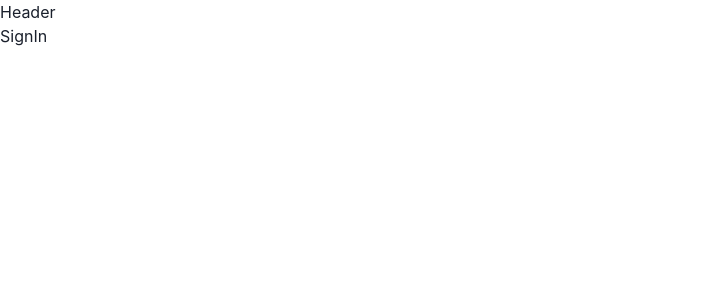
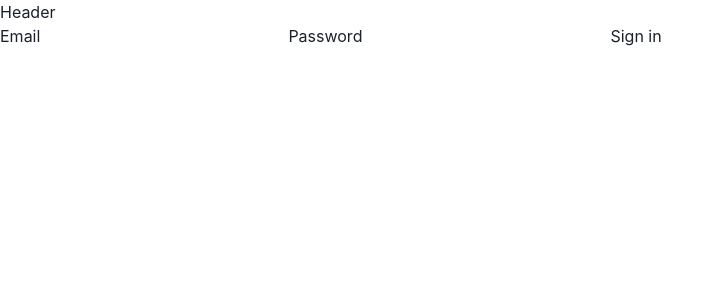
Before and after one commit to samuelsilvadev/auth-with-graphql, a React (Create React App) app in the folder app/: page /sign-in in a window 1280 px wide. Shown: the top 300 px of the page, without its empty margins (0-723 px from the left). Built offline with nearby package versions, Linux system fonts and the light colour scheme; no server answers.

Commit message:
feat(app): authenticate user and make it globally available
- Created AuthContext to manage authenticated user
- Added sign in mutation call

```diff
--- a/app/src/App.tsx
+++ b/app/src/App.tsx
@@ -1,6 +1,7 @@
 import { lazy } from "react";
 import { Routes, Route } from "react-router-dom";
 import Layout from "./components/layout/Layout";
+import { AuthProvider } from "./state/auth/AuthContext";
 
 const Home = lazy(() => import("./views/home/Home"));
 const SignIn = lazy(() => import("./views/sign-in/SignIn"));
@@ -8,6 +9,7 @@ const SignUp = lazy(() => import("./views/sign-up/SignUp"));
 
 function App() {
   return (
+    <AuthProvider>
       <Routes>
         <Route path="/" element={<Layout />}>
           <Route index element={<Home />} />
@@ -15,6 +17,7 @@ function App() {
           <Route path="/sign-up" element={<SignUp />} />
         </Route>
       </Routes>
+    </AuthProvider>
   );
 }
 
--- /dev/null
+++ b/app/src/components/header/Header.tsx
@@ -0,0 +1,9 @@
+import { useAuth } from "../../state/auth/AuthContext";
+
+function Header() {
+  const { isAuthenticated } = useAuth();
+
+  return <header>{isAuthenticated ? "Welcome" : "Header"}</header>;
+}
+
+export default Header;
--- a/app/src/components/layout/Layout.tsx
+++ b/app/src/components/layout/Layout.tsx
@@ -1,10 +1,11 @@
 import { Suspense } from "react";
 import { Outlet } from "react-router-dom";
+import Header from "../header/Header";
 
 function Layout() {
   return (
     <>
-      <header>Header</header>
+      <Header />
       <Suspense fallback="loading...">
         <Outlet />
       </Suspense>
--- /dev/null
+++ b/app/src/state/auth/AuthContext.tsx
@@ -0,0 +1,65 @@
+import { createContext, useContext, useState } from "react";
+import { useGetLoggedInUser } from "./useGetLoggedInUser";
+
+type TAuthContext = {
+  isAuthenticated: boolean;
+  saveUserCredentials: (email: string, password: string) => void;
+};
+type TAuthProviderProps = { children: React.ReactNode };
+type TUserCredentials = { email: string | null; password: string | null };
+
+const AuthContext = createContext<TAuthContext>({
+  isAuthenticated: false,
+  saveUserCredentials: () => void 0,
+});
+
+function getUserFromStorage(): {
+  email: string | null;
+  password: string | null;
+} | null {
+  try {
+    const user = window.localStorage.getItem("AWG_USER");
+
+    if (user) {
+      return JSON.parse(user);
+    }
+  } catch (error) {
+    console.error(error);
+  }
+
+  return null;
+}
+
+export const AuthProvider = ({ children }: TAuthProviderProps) => {
+  const [userCredential, setUserCredentials] =
+    useState<TUserCredentials | null>(getUserFromStorage());
+
+  const { data, loading } = useGetLoggedInUser({
+    email: userCredential?.email ?? null,
+    password: userCredential?.password ?? null,
+  });
+
+  const saveUserCredentials = (email: string, password: string) => {
+    setUserCredentials({ email, password });
+
+    window.localStorage.setItem(
+      "AWG_USER",
+      JSON.stringify({ email, password })
+    );
+  };
+
+  return (
+    <AuthContext.Provider
+      value={{
+        isAuthenticated: !loading && !!data?.loggedInUser,
+        saveUserCredentials,
+      }}
+    >
+      {children}
+    </AuthContext.Provider>
+  );
+};
+
+export const useAuth = () => {
+  return useContext(AuthContext);
+};
--- /dev/null
+++ b/app/src/state/auth/useGetLoggedInUser.ts
@@ -0,0 +1,29 @@
+import { gql, useQuery } from "@apollo/client";
+
+const GET_USER_QUERY = gql`
+  query GetLoggedUser($email: String!, $password: String!) {
+    loggedInUser(email: $email, password: $password) {
+      email
+    }
+  }
+`;
+
+type TGetUserQueryResponse = {
+  loggedInUser: { email: string } | null;
+};
+
+export const useGetLoggedInUser = ({
+  email,
+  password,
+}: {
+  email: string | null;
+  password: string | null;
+}) => {
+  return useQuery<TGetUserQueryResponse>(GET_USER_QUERY, {
+    skip: !email || !password,
+    variables: {
+      email,
+      password,
+    },
+  });
+};
--- a/app/src/views/sign-in/SignIn.tsx
+++ b/app/src/views/sign-in/SignIn.tsx
@@ -1,5 +1,63 @@
+import { gql, useMutation } from "@apollo/client";
+import { FormEventHandler, useState } from "react";
+import { useNavigate } from "react-router-dom";
+import { useAuth } from "../../state/auth/AuthContext";
+
+const SIGN_IN_MUTATION = gql`
+  mutation SignIn($email: String!, $password: String!) {
+    signIn(email: $email, password: $password) {
+      email
+    }
+  }
+`;
+
 function SignIn() {
-  return <>SignIn</>;
+  const [signIn, { loading }] = useMutation(SIGN_IN_MUTATION);
+  const { saveUserCredentials } = useAuth();
+  const navigate = useNavigate();
+
+  const [email, setEmail] = useState("");
+  const [password, setPassword] = useState("");
+
+  const handleSubmit: FormEventHandler<HTMLFormElement> = (event) => {
+    event.preventDefault();
+
+    signIn({
+      variables: {
+        email,
+        password,
+      },
+    }).then(() => {
+      saveUserCredentials(email, password);
+      navigate("/");
+    });
+  };
+
+  return (
+    <form onSubmit={handleSubmit}>
+      <label htmlFor="email">Email</label>
+      <input
+        type="email"
+        id="email"
+        value={email}
+        onChange={(event) => {
+          setEmail(event.target.value);
+        }}
+      />
+
+      <label htmlFor="password">Password</label>
+      <input
+        type="password"
+        id="password"
+        value={password}
+        onChange={(event) => {
+          setPassword(event.target.value);
+        }}
+      />
+
+      <button disabled={loading}>Sign in</button>
+    </form>
+  );
 }
 
 export default SignIn;
```
Lines whose indentation alone changed are shown as unchanged.
